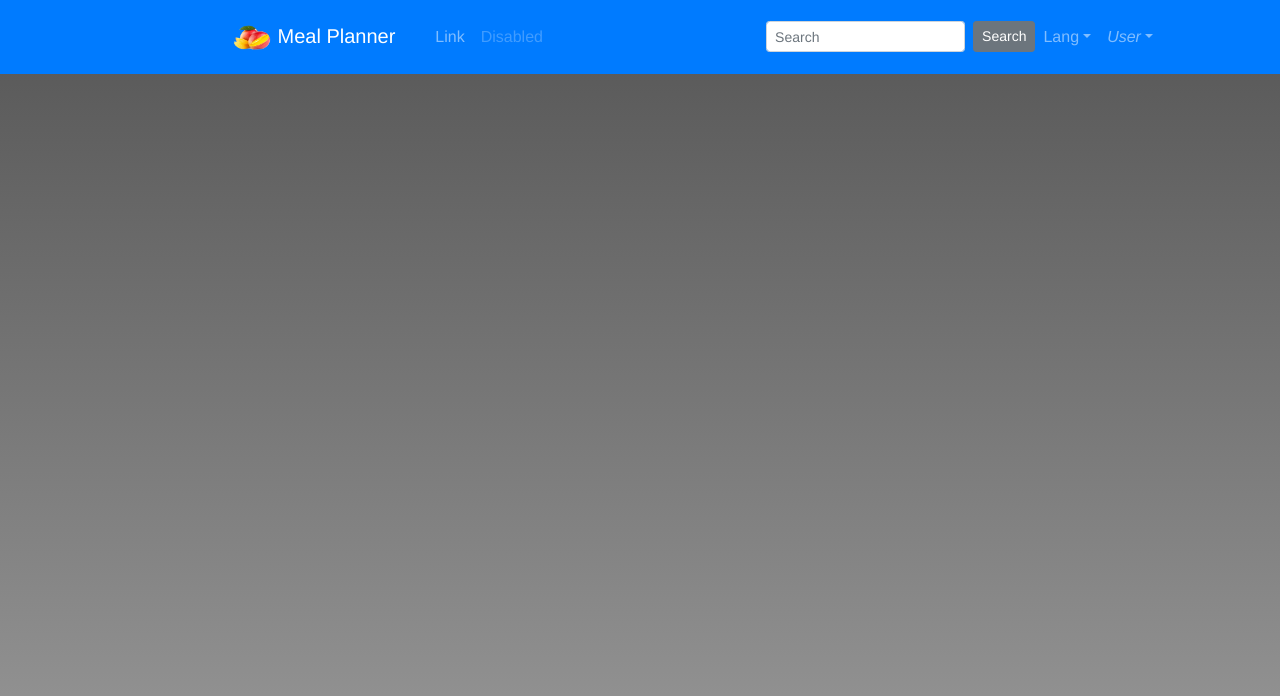
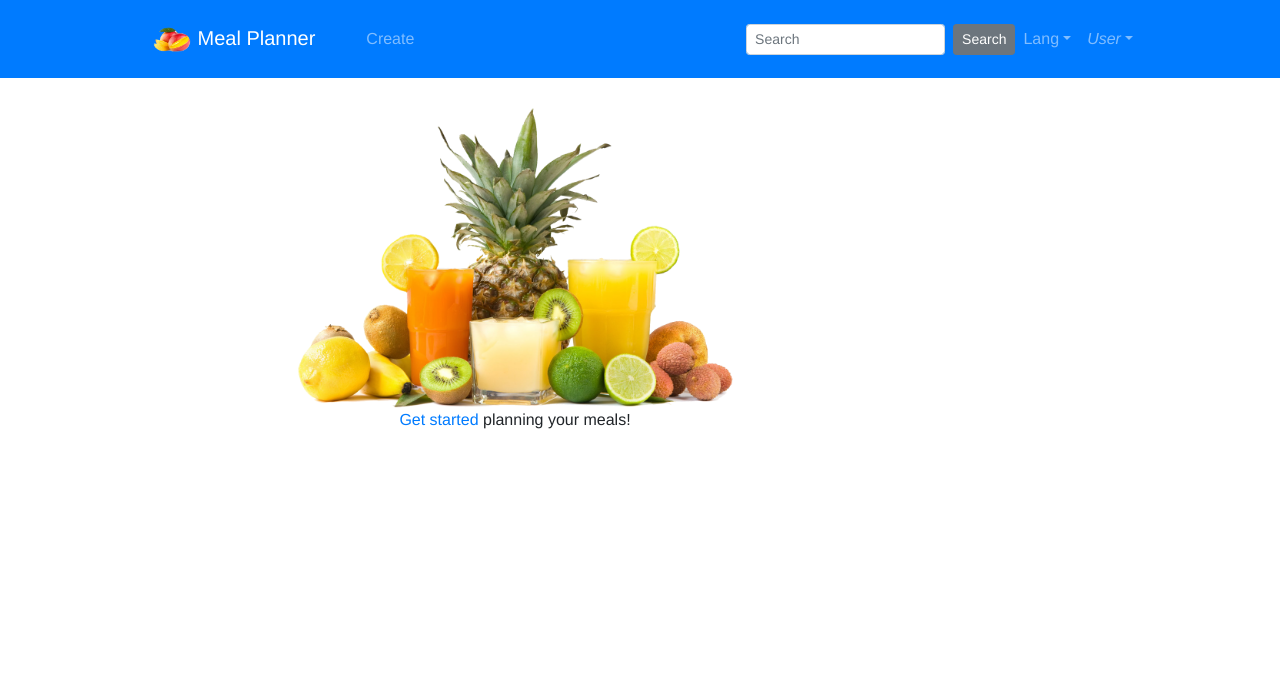
Before and after one commit to deanagan/planning-board-backend, a Vue app: page / in a window 1280 px wide. Shown: the top 696 px of the page. Built offline with nearby package versions, Linux system fonts and the light colour scheme; the HTML template or start-up script is replaced by a standard one.

Commit message:
some work

```diff
--- a/src/App.vue
+++ b/src/App.vue
@@ -12,9 +12,11 @@
 
       <b-collapse id="nav-collapse" is-nav>
         <b-navbar-nav>
-          <b-nav-item href="#">Link</b-nav-item>
-
-          <b-nav-item href="#" disabled>Disabled</b-nav-item>
+          <b-nav-item>
+            <router-link class="nav-link" :to="{ name: 'Create' }" exact>
+              Create
+            </router-link>
+          </b-nav-item>
         </b-navbar-nav>
 
         <!-- Right aligned nav items -->
@@ -48,6 +50,14 @@
         </b-navbar-nav>
       </b-collapse>
     </b-navbar>
+
+
+
+    <b-container fluid>
+      <main>
+        <router-view />
+      </main>
+    </b-container>
   </div>
   <!--
   <div id="app">
@@ -98,7 +108,9 @@ import Vue from "vue";
 export default Vue.extend({});
 </script>
 
-<style>
+<style  scoped>
+
+
 body {
   background: linear-gradient(to bottom, #555, #999);
   background-attachment: fixed;
@@ -107,10 +119,17 @@ body {
   font-family: Avenir, Helvetica, Arial, sans-serif;
 }
 
+
+.container {
+
+  margin-left: 100px;
+  margin-right: 100px;
+}
+
 main {
   padding: 30px;
   background-color: white;
-  /* width: 964px; */
+  width: 80%;
   min-height: 300px;
 }
 
@@ -126,11 +145,11 @@ ul {
 }
 
 .navbar-brand {
-  margin-left: 200px;
+  margin-left: 120px;
 }
 
 .navbar-nav > li:last-child {
-  margin-right: 100px;
+  margin-right: 120px;
 }
 /*
 .nav-item {
```
